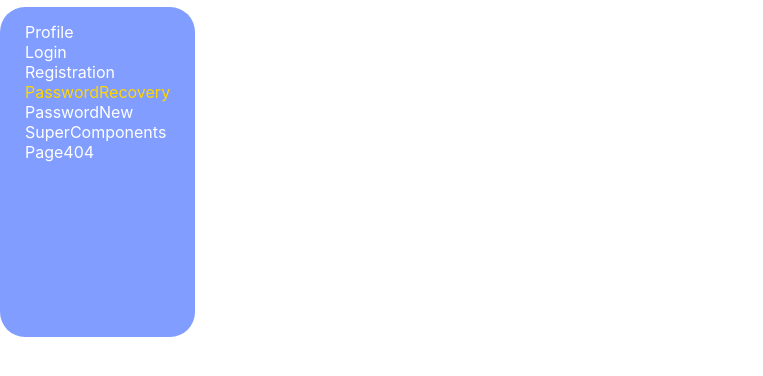
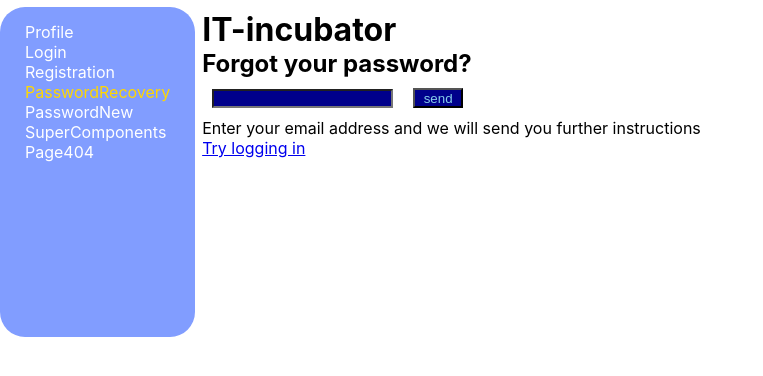
Before and after one commit to Igor-Yarakhovich/cards, a React (Create React App) app: page /#/passwordRecovery in a window 1280 px wide. Shown: the top 376 px of the page, without its empty margins (0-763 px from the left). Built offline with nearby package versions, Linux system fonts and the light colour scheme.

Commit message:
Create PasswordRecovery page

```diff
--- a/src/components/passwordRecovery/PasswordRecovery.tsx
+++ b/src/components/passwordRecovery/PasswordRecovery.tsx
@@ -1,8 +1,67 @@
-import React from "react";
+import React, {FormEvent, useState} from "react";
+import SuperInputText from "../superComponents/superInputText/SuperInputText";
+import SuperButton from "../superComponents/superButton/SuperButton";
+import {useDispatch, useSelector} from "react-redux";
+import {AppRootStateType} from "../../app/store";
+import {passwordRecoveryError, recoveryPassword, recoveryStatusType} from "./passwordRecoveryReducer";
+import {Dispatch} from "redux";
+import {Navigate, NavLink} from "react-router-dom";
+
 
 export const PasswordRecovery: React.FC = () => {
+    const [data, setData] = useState({
+        email: '',
+        from: 'test-front-admin <ai73a@yandex.by>',
+        message: `<div style="background-color: lime; padding: 15px;">
+        <a href='igor-yarakhovich.github.io/cards/#/passwordNew/$token$'>
+        Password recover link
+        </a></div>`
+    });
+
+    const status = useSelector<AppRootStateType, recoveryStatusType>(state => state.passwordRecovery.status)
+    const error = useSelector<AppRootStateType, string>(state => state.passwordRecovery.passwordRecoveryError);
+
+    const dispatch: Dispatch<any> = useDispatch();
+
+    const handleSubmit = (e: FormEvent<HTMLFormElement>) => {
+        dispatch(recoveryPassword(data));
+        e.preventDefault();
+    };
+
+    if (status === "succeeded") {
+
+        dispatch(passwordRecoveryError(''))
+        return <Navigate to={{
+            pathname: '/passwordNew',
+            state: {email: data.email}
+        }}
+        />
+    }
+
+    // if (status === "loading") {
+    //     return <Preloader/>
+    // }
+
     return (
-        <div></div>
+        <div>
+            <h1> IT-incubator</h1>
+            <h2>Forgot your password?</h2>
+            <form onSubmit={handleSubmit}>
+                <SuperInputText
+                    type="email"
+                    id="email"
+                    value={data.email}
+                    onChange={e => setData({...data, email: e.target.value})}/>
+                <SuperButton
+                    color='dark-blue'
+                    type={"submit"}>
+                    send
+                </SuperButton>
+            </form>
+            <p>Enter your email address and we will send you further instructions</p>
+            <div>{error}</div>
+            <NavLink to={'/login'}>Try logging in</NavLink>
+        </div>
     )
 
 }
--- /dev/null
+++ b/src/components/passwordRecovery/passwordRecovery-api.ts
@@ -0,0 +1,38 @@
+import axios from "axios";
+
+export const instance = axios.create({
+    baseURL: "https://neko-back.herokuapp.com/2.0/",
+    withCredentials: true,
+});
+
+// api
+export const recoveryAPI = {
+    forgot(data: ForgotType) {
+        return instance.post<ForgotResponseType>("auth/forgot", data);
+    },
+    setNewPassword(data: SetType) {
+        return instance.post<ResponseType>("auth/set-new-password", data);
+    },
+};
+
+
+// types
+export type ForgotType = {
+    email: string
+    from: string
+    message: string
+};
+export type ResponseType = {
+    info: string
+    error: string
+}
+
+export type ForgotResponseType =ResponseType & {
+    answer: boolean
+    html: boolean
+    success: boolean
+};
+export type SetType = {
+    password: string
+    resetPasswordToken: string
+};
--- a/src/components/passwordRecovery/passwordRecoveryReducer.ts
+++ b/src/components/passwordRecovery/passwordRecoveryReducer.ts
@@ -1,19 +1,58 @@
-const initialState = {};
+import {Dispatch} from "redux";
+import {recoveryAPI} from "./passwordRecovery-api";
+
+const initialState = {
+    passwordRecoveryError: '',
+    status: 'idle'
+} as passwordRecoveryType
 
 export const passwordRecoveryReducer = (state: InitialStateType = initialState, action: AppActionType): InitialStateType => {
     switch (action.type) {
-        case "APP/SET-STATUS":
-            return state;
+        case "PASSWORD_RECOVERY/RECOVERY_ERROR":
+            return {...state, passwordRecoveryError: action.value};
+        case "PASSWORD_RECOVERY/RECOVERY_STATUS":
+            return {...state, status: action.value};
         default:
             return state;
     }
 };
 
 // actions
-const setAppStatusAC = () => ({type: "APP/SET-STATUS"} as const)
+export const passwordRecoveryError = (value: string) => ({
+    type: "PASSWORD_RECOVERY/RECOVERY_ERROR",
+    value} as const)
+
+export const passwordRecoveryStatus = (value: recoveryStatusType) => ({
+    type: "PASSWORD_RECOVERY/RECOVERY_STATUS",
+    value
+} as const)
 
 // thunks
 
+export const recoveryPassword = (data: any) => async (dispatch: Dispatch) => {
+    try {
+        dispatch(passwordRecoveryStatus("loading"));
+        await recoveryAPI.forgot(data);
+        dispatch(passwordRecoveryStatus("succeeded"));
+    } catch (e: any) {
+        dispatch(passwordRecoveryStatus("failed"));
+        const error = e.response
+            ? e.response.data.error
+            : (e.message + ', more details in the console');
+        console.log(error)
+        dispatch(passwordRecoveryError(error))
+    }
+};
+
 // types
 type InitialStateType = typeof initialState;
-export type AppActionType = ReturnType<typeof setAppStatusAC>
+
+export type passwordRecoveryType =  {
+    passwordRecoveryError: string
+    status: recoveryStatusType
+}
+
+export type AppActionType = ReturnType<typeof passwordRecoveryError>
+    | ReturnType<typeof passwordRecoveryStatus>
+
+export type recoveryStatusType = "idle" | "loading" | "succeeded" | "failed";
```
